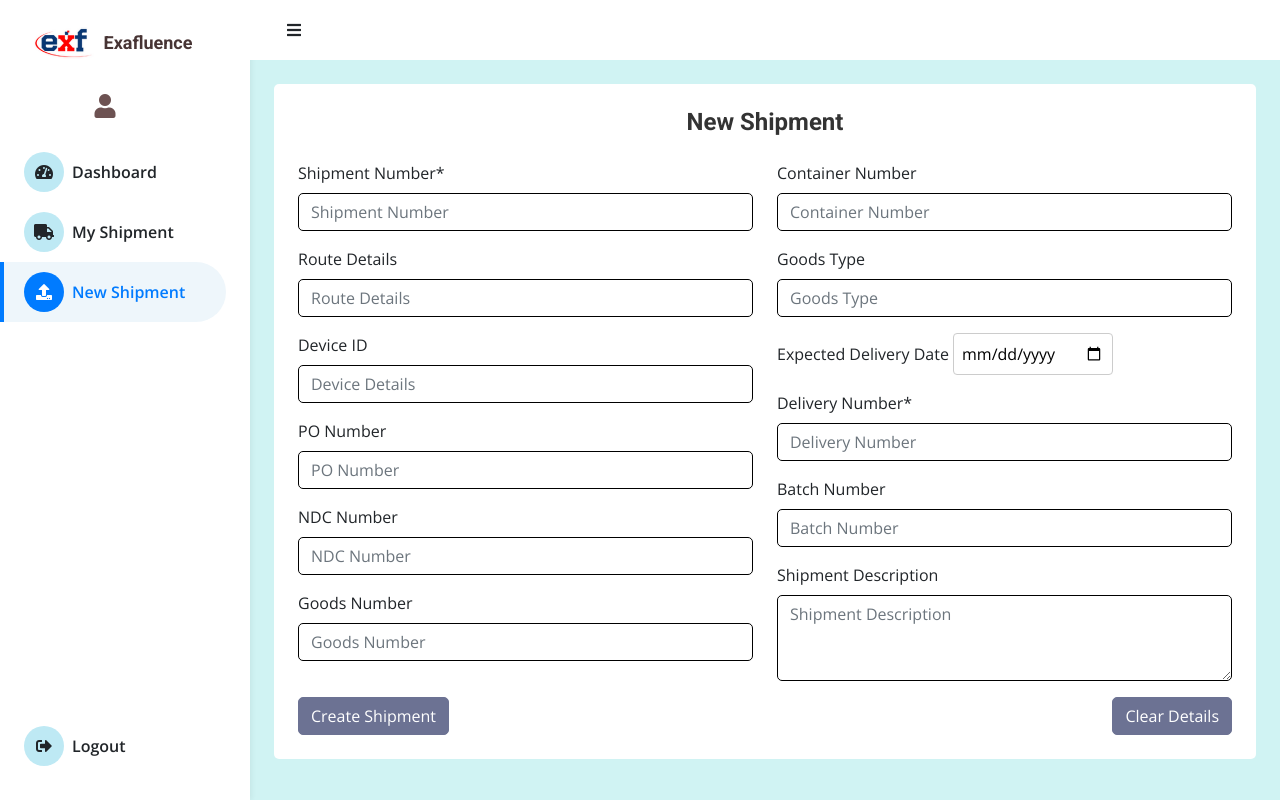
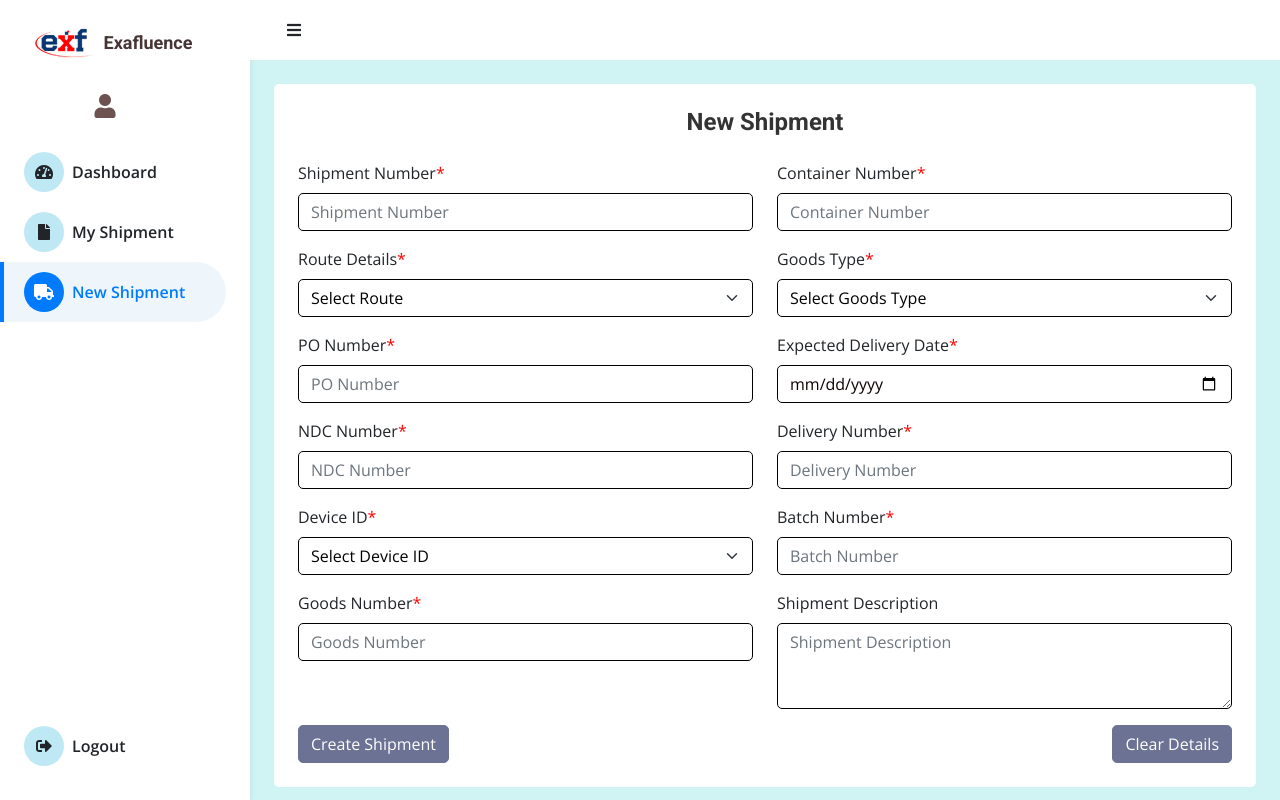
Before and after one commit to Alagani/fastapi_scm_project, a FastAPI app: template app/templates/new_shipment.html in a window 1280 px wide. Run offline with FastAPI, Linux system fonts and the light colour scheme; the template is opened without the code that fills it, so the values that code supplies are empty; some libraries are stand-ins or nearby versions.

Commit message:
change sidebar icons

```diff
--- a/app/templates/new_shipment.html
+++ b/app/templates/new_shipment.html
@@ -4,9 +4,6 @@
     <meta charset="utf-8">
     <title>new shipment</title>
     <meta content="width=device-width, initial-scale=1.0" name="viewport">
-    <meta content="" name="keywords">
-    <meta content="" name="description">
-    <link href="img/favicon.ico" rel="icon">
     <link href="https://fonts.googleapis.com/css2?family=Open+Sans:wght@400;600&family=Roboto:wght@500;700&display=swap" rel="stylesheet">
     <link href="https://cdnjs.cloudflare.com/ajax/libs/font-awesome/5.10.0/css/all.min.css" rel="stylesheet">
     <link href="static/css/bootstrap.min.css" rel="stylesheet">
@@ -21,6 +18,11 @@
             background-color: #ffffff;
             color: #050000;
         }
+    /* Fix for black background */
+    select.form-control, select.form-select {
+        background-color: white !important;
+        color: black !important;
+    }
     </style>
 </head>
 <body>
@@ -41,8 +43,8 @@
     </div>
     <div class="navbar-nav w-100">
         <a href="/dashboard" class="nav-item nav-link "><i class="fa fa-tachometer-alt me-2"></i>Dashboard</a>
-        <a href="/my_shipment" class="nav-item nav-link"><i class="fa fa-solid fa-truck me-2"></i>My Shipment</a>
-        <a href="/new_shipment" class="nav-item nav-link active"><i class="fa fa-solid fa-upload me-2"></i>New Shipment</a>
+        <a href="/my_shipment" class="nav-item nav-link"><i class="fa fa-solid fa-file me-2"></i>My Shipment</a>
+        <a href="/new_shipment" class="nav-item nav-link active"><i class="fa fa-solid fa-truck me-2"></i>New Shipment</a>
         {% if role == 'admin' %}
         <a href="/devicedata" class="nav-item nav-link "><i class="fa fa-database me-2"></i>Device Data</a>
         <a href="/users" class="nav-item nav-link"><i class="fa fa-users me-2"></i>Users</a>
@@ -102,27 +104,38 @@
                                     <!-- Left Column -->
                                     <div class="col-md-6">
                                         <div class="mb-3">
-                                            <label for="shipmentNumber" class="form-label">Shipment Number*</label>
+                                            <label for="shipmentNumber" class="form-label">Shipment Number<span style="color: red;">*</span></label>
                                             <input type="number" id="shipmentNumber" name="shipment_number" class="form-control" placeholder="Shipment Number" required>
                                         </div>
                                         <div class="mb-3">
-                                            <label for="routeDetails" class="form-label">Route Details</label>
-                                            <input type="text" id="routeDetails" name="route" class="form-control" placeholder="Route Details" required>
+                                            <label for="route" class="form-label">Route Details<span style="color: red;">*</span></label>
+                                            <select id="route" name="route" class="form-select" required>
+                                                <option value="" disabled selected>Select Route</option>
+                                                <option value="Hyderabad to Chennai">Bengaluru to Chennai</option>
+                                                <option value="Chennai to Bengaluru">Chennai to Mumbai</option>
+                                                <option value="Mumbai to Hyderabad">Mumbai to Bengaluru</option>
+                                            </select>
                                         </div>
                                         <div class="mb-3">
-                                            <label for="device_id" class="form-label">Device ID</label>
-                                            <input type="number" id="deviceDetails" name="device_id" class="form-control" placeholder="Device Details" required>
-                                        </div>
-                                        <div class="mb-3">
-                                            <label for="poNumber" class="form-label">PO Number</label>
+                                            <label for="poNumber" class="form-label">PO Number<span style="color: red;">*</span></label>
                                             <input type="number" id="poNumber" name="po_number" class="form-control" placeholder="PO Number" required>
                                         </div>
                                         <div class="mb-3">
-                                            <label for="ndcNumber" class="form-label">NDC Number</label>
+                                            <label for="ndcNumber" class="form-label">NDC Number<span style="color: red;">*</span></label>
                                             <input type="number" id="ndcNumber" name="ndc_number" class="form-control" placeholder="NDC Number" required>
                                         </div>
+
                                         <div class="mb-3">
-                                            <label for="goods_number" class="form-label">Goods Number</label>
+                                            <label for="device_id" class="form-label" data-bs-theme="light">Device ID<span style="color: red;">*</span></label>
+                                            <select id="device_id" name="device_id" class="form-select" required>
+                                                <option value="" disabled selected>Select Device ID</option>
+                                                <option value="1151">1151</option>
+                                                <option value="1152">1152</option>
+                                                <option value="1153">1153</option>
+                                            </select>
+                                        </div>
+                                        <div class="mb-3">
+                                            <label for="goods_number" class="form-label">Goods Number<span style="color: red;">*</span></label>
                                             <input type="number" id="goods_number" name="goods_number" class="form-control" placeholder="Goods Number" required>
                                         </div>
                                     </div>
@@ -130,33 +143,38 @@
                                     <!-- Right Column -->
                                     <div class="col-md-6">
                                         <div class="mb-3">
-                                            <label for="containerNumber" class="form-label">Container Number</label>
+                                            <label for="containerNumber" class="form-label">Container Number<span style="color: red;">*</span></label>
                                             <input type="number" id="containerNumber" name="container_number" class="form-control" placeholder="Container Number" required>
                                         </div>
                                         <div class="mb-3">
-                                            <label for="goodsType" class="form-label">Goods Type</label>
-                                            <input type="text" id="goodsType" name="goods_type" class="form-control" placeholder="Goods Type" required>
+                                        <label for="goodsType" class="form-label">Goods Type<span style="color: red;">*</span></label>
+                                        <select id="goodsType" name="goods_type" class="form-select" required>
+                                            <option value="" disabled selected>Select Goods Type</option>
+                                            <option value="Electronics">Electronics</option>
+                                            <option value="Furniture">Furniture</option>
+                                            <option value="Groceries">Groceries</option>
+                                        </select>
                                         </div>
                                         <div class="mb-3">
-                                        <label>Expected Delivery Date</label>
-                                        <input type="date"
-                                            name="expected_delivery_date"
-                                            id="expectedDeliveryDate"
-                                            placeholder="Expected Delivery Date"
-                                            required
-                                            style="background-color: #fff; color: #000; border: 1px solid #ccc; padding: 8px; border-radius: 4px; appearance: none;">
-                                    </div>
+                                            <label for="expectedDeliveryDate" class="form-label">Expected Delivery Date<span style="color: red;">*</span></label>
+                                            <input type="date"
+                                                class="form-control"
+                                                name="expected_delivery_date"
+                                                id="expectedDeliveryDate"
+                                                placeholder="Expected Delivery Date"
+                                                required>
+                                        </div>
                                         <div class="mb-3">
-                                            <label for="deliveryNumber" class="form-label">Delivery Number*</label>
+                                            <label for="deliveryNumber" class="form-label">Delivery Number<span style="color: red;">*</span></label>
                                             <input type="number" id="deliveryNumber" name="delivery_number" class="form-control" placeholder="Delivery Number" required>
                                         </div>
                                         <div class="mb-3">
-                                            <label for="batchNumber" class="form-label">Batch Number</label>
+                                            <label for="batchNumber" class="form-label">Batch Number<span style="color: red;">*</span></label>
                                             <input type="number" id="batchNumber" name="batch_id" class="form-control" placeholder="Batch Number" required>
                                         </div>
                                         <div class="mb-3">
                                             <label for="shipmentDescription" class="form-label">Shipment Description</label>
-                                            <textarea id="shipmentDescription" name="shipment_description" class="form-control" rows="3" placeholder="Shipment Description" required></textarea>
+                                            <textarea id="shipmentDescription" name="shipment_description" class="form-control" rows="3" placeholder="Shipment Description"></textarea>
                                         </div>
                                     </div>
                                 </div>
```
Also changed, not shown: app/templates/device_data.html (+3 -8 lines), app/templates/my_shipment.html (+14 -28 lines), app/templates/users.html (+3 -6 lines).
